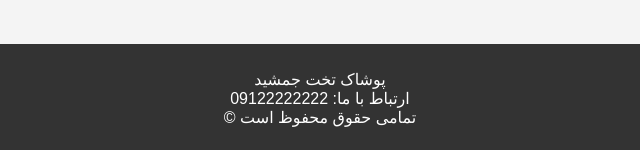
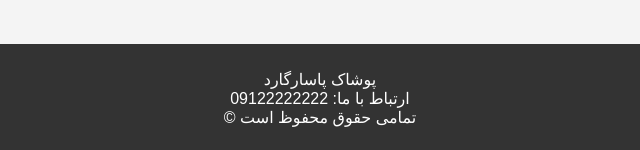
Before and after one commit to BehzadMehralitabar/BM3, a plain HTML site: page index.html in a window 1280 px wide. Shown: the part 647-797 px from the top of the page, 320-960 px from the left. Drawn offline with Linux system fonts and the light colour scheme.

Commit message:
Update index.html

```diff
--- a/index.html
+++ b/index.html
@@ -34,7 +34,7 @@
         </section>
     </main>
     <footer>
-        <p> پوشاک تخت جمشید<br>ارتباط با ما: 09122222222<br> &copy;  تمامی حقوق محفوظ است    </p>
+        <p> پوشاک پاسارگارد <br>ارتباط با ما: 09122222222<br> &copy;  تمامی حقوق محفوظ است    </p>
     </footer>
 
     <script>
```
